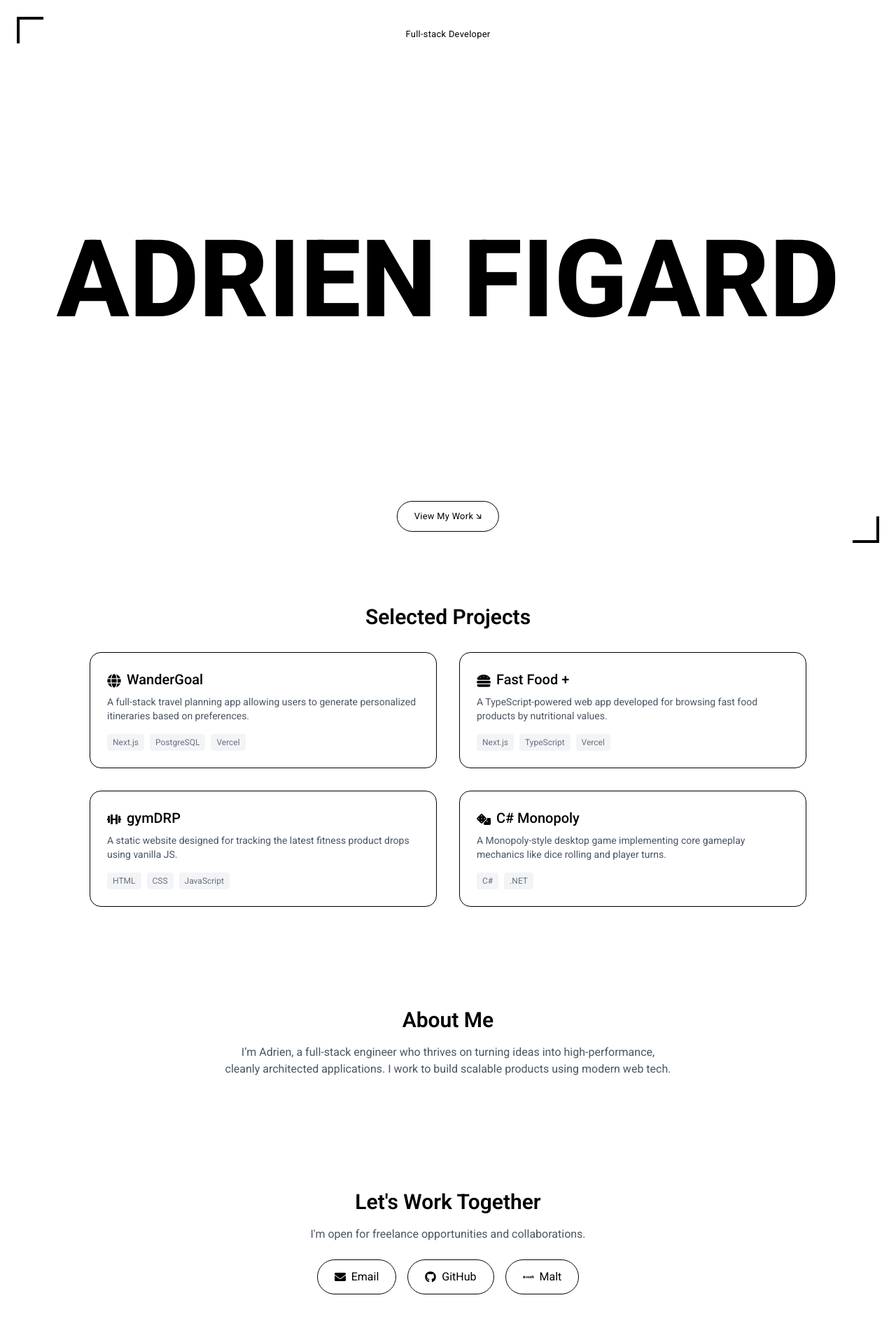
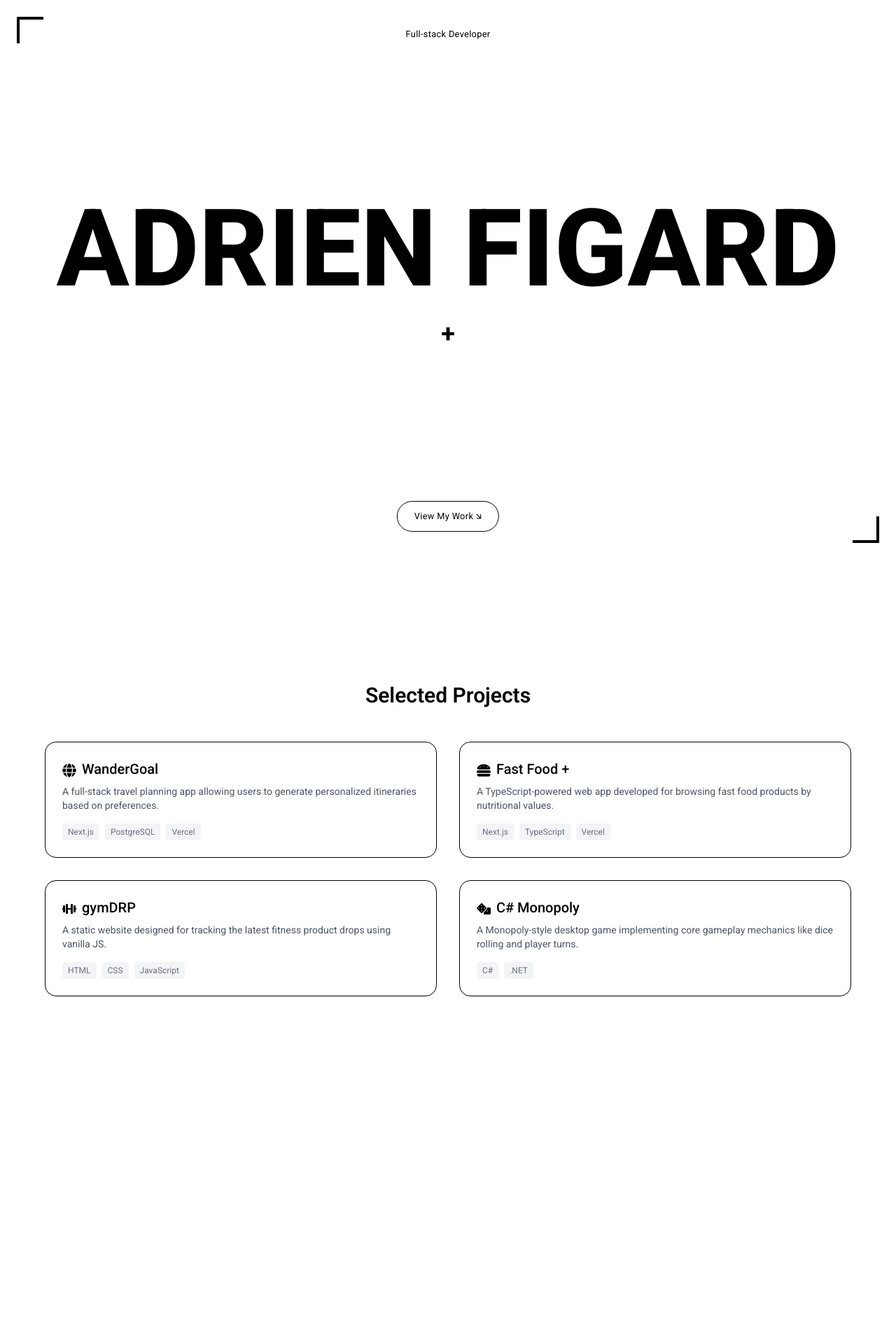
Before and after one commit to afigard/afigard.github.io, a Next.js app: page / in a window 1280 px wide. Shown: the top 1888 px of the page at 70% size. After the commit the page ends 1600 px from the top, so only its background shows below. Built offline with nearby package versions, Linux system fonts and the light colour scheme.

Commit message:
✨ Hero section enhancments
- Put "About" section inside "Hero" section
- Put "Contacts" section inside "Hero" section
- Added a "+" button
- Added smooth transitioning

```diff
--- a/src/app/components/About.tsx
+++ /dev/null
@@ -1,11 +0,0 @@
-export default function About() {
-  return (
-    <section className="px-4 py-20 max-w-2xl mx-auto text-center">
-      <h2 className="text-3xl font-semibold mb-4">About Me</h2>
-      <p className="text-gray-600">
-        I’m Adrien, a full-stack engineer who thrives on turning ideas into
-        high-performance, cleanly architected applications. I work to build scalable products using modern web tech.
-      </p>
-    </section>
-  );
-}
--- a/src/app/components/Contact.tsx
+++ /dev/null
@@ -1,40 +0,0 @@
-import { FaEnvelope, FaGithub } from 'react-icons/fa';
-import { SiMalt } from 'react-icons/si';
-
-export default function Contact() {
-  return (
-    <section className="px-4 py-20 max-w-2xl mx-auto text-center">
-      <h2 className="text-3xl font-semibold mb-4">Let's Work Together</h2>
-      <p className="text-gray-600 mb-6">
-        I'm open for freelance opportunities and collaborations.
-      </p>
-      <div className="flex flex-wrap justify-center gap-4">
-        <a
-          href="mailto:adrien.figard@gmail.com"
-          className="inline-flex items-center border border-black px-6 py-3 rounded-full hover:bg-emerald-600 hover:text-white hover:border-white transition"
-        >
-          <FaEnvelope className="mr-2" />
-          <span>Email</span>
-        </a>
-        <a
-          href="https://github.com/afigard"
-          className="inline-flex items-center border border-black px-6 py-3 rounded-full hover:bg-emerald-600 hover:text-white hover:border-white transition"
-          target="_blank"
-          rel="noopener noreferrer"
-        >
-          <FaGithub className="mr-2" />
-          <span>GitHub</span>
-        </a>
-        <a
-          href="https://www.malt.fr/profile/afigard"
-          className="inline-flex items-center border border-black px-6 py-3 rounded-full hover:bg-emerald-600 hover:text-white hover:border-white transition"
-          target="_blank"
-          rel="noopener noreferrer"
-        >
-          <SiMalt className="mr-2" />
-          <span>Malt</span>
-        </a>
-      </div>
-    </section>
-  );
-}
--- a/src/app/components/Hero.tsx
+++ b/src/app/components/Hero.tsx
@@ -1,8 +1,13 @@
 "use client";
 
-import { motion } from "framer-motion";
+import { AnimatePresence, motion } from "framer-motion";
+import { useState } from "react";
+import { FaEnvelope, FaGithub } from "react-icons/fa";
+import { SiMalt } from "react-icons/si";
 
 export default function Hero() {
+  const [isHidden, setIsHidden] = useState(false);
+
   return (
     <section className="relative h-screen w-full overflow-hidden">
       <motion.div
@@ -35,7 +40,6 @@ export default function Hero() {
         className="absolute bottom-6 right-6 border-b-4 border-r-4 border-black"
       />
 
-      <div className="h-full w-full px-6 flex items-center justify-center text-center">
       <motion.p
         initial={{ opacity: 0, y: -15 }}
         animate={{ opacity: 1, y: 0 }}
@@ -45,14 +49,87 @@ export default function Hero() {
         Full-stack Developer
       </motion.p>
 
+      <div className="h-full w-full px-6 flex flex-col items-center justify-center text-center space-y-6">
         <motion.h1
-          initial={{ opacity: 0, y: 20 }}
-          animate={{ opacity: 1, y: 0 }}
-          transition={{ duration: 0.8 }}
+          animate={
+            isHidden
+              ? { x: "-150%", opacity: 0, transition: { duration: 0.8 } }
+              : { x: 0, opacity: 1, transition: { duration: 0.8 } }
+          }
           className="w-full text-6xl md:text-[12vw] font-extrabold leading-none"
         >
           ADRIEN FIGARD
         </motion.h1>
+
+        <motion.button
+          onClick={() => setIsHidden(!isHidden)}
+          whileHover={{ scale: 1.1, cursor: "pointer" }}
+          whileTap={{ scale: 0.95 }}
+          className="text-4xl font-bold text-black hover:text-amber-600 transition"
+        >
+          {isHidden ? "−" : "+"}
+        </motion.button>
+
+        <div className="relative h-[0px] md:h-[0px] w-full">
+          <AnimatePresence>
+            {isHidden && (
+              <>
+                <motion.div
+                  initial={{ y: "-450%", x: "0%", opacity: 0 }}
+                  animate={{ y: "-80%", opacity: 1 }}
+                  exit={{ y: "-350%", opacity: 0 }}
+                  transition={{ duration: 0.8 }}
+                  className="absolute top-0 left-1/2 transform -translate-x-1/2 md:left-1/4 md:-translate-x-1/2 max-w-xl text-center md:text-left text-sm md:text-[2vw] px-4 text-black"
+                >
+                  <p>
+                    I thrive on turning ideas into high-performance, cleanly
+                    architected applications.
+                    <br />
+                    <br />
+                    I'm open for freelance opportunities and collaborations
+                    worldwide.
+                  </p>
+
+                  <div className="flex flex-wrap justify-left gap-4 mt-19 md:text-[1vw]">
+                    <a
+                      href="mailto:adrien.figard@gmail.com"
+                      className="inline-flex items-center border border-black px-6 py-3 rounded-full hover:bg-amber-600 hover:text-white hover:border-white transition"
+                    >
+                      <FaEnvelope className="mr-2" />
+                      <span>Email</span>
+                    </a>
+                    <a
+                      href="https://github.com/afigard"
+                      className="inline-flex items-center border border-black px-6 py-3 rounded-full hover:bg-amber-600 hover:text-white hover:border-white transition"
+                      target="_blank"
+                      rel="noopener noreferrer"
+                    >
+                      <FaGithub className="mr-2" />
+                      <span>GitHub</span>
+                    </a>
+                    <a
+                      href="https://www.malt.fr/profile/afigard"
+                      className="inline-flex items-center border border-black px-6 py-3 rounded-full hover:bg-amber-600 hover:text-white hover:border-white transition"
+                      target="_blank"
+                      rel="noopener noreferrer"
+                    >
+                      <SiMalt className="mr-2" />
+                      <span>Malt</span>
+                    </a>
+                  </div>
+                </motion.div>
+
+                <motion.div
+                  initial={{ y: "-450%", x: "0%", opacity: 0 }}
+                  animate={{ y: "-70%", opacity: 1 }}
+                  exit={{ y: "-350%", opacity: 0 }}
+                  transition={{ duration: 0.8, delay: 0.2 }}
+                  className="absolute top-0 right-1/2 md:top-0 md:right-1/4 translate-x-1/2 w-[120px] h-[120px] md:w-[20vw] md:h-[40vw] bg-black"
+                />
+              </>
+            )}
+          </AnimatePresence>
+        </div>
       </div>
 
       <motion.a
--- a/src/app/components/Projects.tsx
+++ b/src/app/components/Projects.tsx
@@ -1,30 +1,34 @@
-import { FaGlobe, FaHamburger, FaDumbbell, FaDice } from 'react-icons/fa';
+import { FaGlobe, FaHamburger, FaDumbbell, FaDice } from "react-icons/fa";
 
 const projects = [
   {
     title: "WanderGoal",
-    description: "A full-stack travel planning app allowing users to generate personalized itineraries based on preferences.",
+    description:
+      "A full-stack travel planning app allowing users to generate personalized itineraries based on preferences.",
     stack: ["Next.js", "PostgreSQL", "Vercel"],
     link: "https://www.wandergoal.fr",
     icon: <FaGlobe className="inline mr-2" />,
   },
   {
     title: "Fast Food +",
-    description: "A TypeScript-powered web app developed for browsing fast food products by nutritional values.",
+    description:
+      "A TypeScript-powered web app developed for browsing fast food products by nutritional values.",
     stack: ["Next.js", "TypeScript", "Vercel"],
     link: "https://fast-food-plus.vercel.app",
     icon: <FaHamburger className="inline mr-2" />,
   },
   {
     title: "gymDRP",
-    description: "A static website designed for tracking the latest fitness product drops using vanilla JS.",
+    description:
+      "A static website designed for tracking the latest fitness product drops using vanilla JS.",
     stack: ["HTML", "CSS", "JavaScript"],
     link: "https://github.com/afigard/gymdrp",
     icon: <FaDumbbell className="inline mr-2" />,
   },
   {
     title: "C# Monopoly",
-    description: "A Monopoly-style desktop game implementing core gameplay mechanics like dice rolling and player turns.",
+    description:
+      "A Monopoly-style desktop game implementing core gameplay mechanics like dice rolling and player turns.",
     stack: ["C#", ".NET"],
     link: "https://github.com/afigard/c-sharp-monopoly",
     icon: <FaDice className="inline mr-2" />,
@@ -33,16 +37,20 @@ const projects = [
 
 export default function Projects() {
   return (
-    <section id="projects" className="py-16 px-4">
-      <h2 className="text-3xl font-semibold mb-8 text-center">
+    <section
+      id="projects"
+      className="min-h-screen w-full flex flex-col items-center justify-center py-16 px-4"
+    >
+      <div className="w-full max-w-6xl mx-auto">
+        <h2 className="text-3xl font-semibold mb-12 text-center">
           Selected Projects
         </h2>
-      <div className="grid md:grid-cols-2 gap-8 max-w-5xl mx-auto">
+        <div className="grid md:grid-cols-2 gap-8">
           {projects.map(({ title, description, stack, link, icon }) => (
             <a
               href={link}
               key={title}
-            className="group border rounded-2xl p-6 hover:shadow-xl transition hover:border-emerald-100"
+              className="group border rounded-2xl p-6 hover:shadow-xl transition hover:border-emerald-100 h-full"
               target="_blank"
               rel="noopener noreferrer"
             >
@@ -61,6 +69,7 @@ export default function Projects() {
             </a>
           ))}
         </div>
+      </div>
     </section>
   );
 }
--- a/src/app/page.tsx
+++ b/src/app/page.tsx
@@ -1,15 +1,11 @@
 import Hero from "./components/Hero";
 import Projects from "./components/Projects";
-import About from "./components/About";
-import Contact from "./components/Contact";
 
 export default function Home() {
   return (
     <main className="bg-white text-black">
       <Hero />
       <Projects />
-      <About />
-      <Contact />
     </main>
   );
 }
```
Lines whose indentation alone changed are shown as unchanged.
